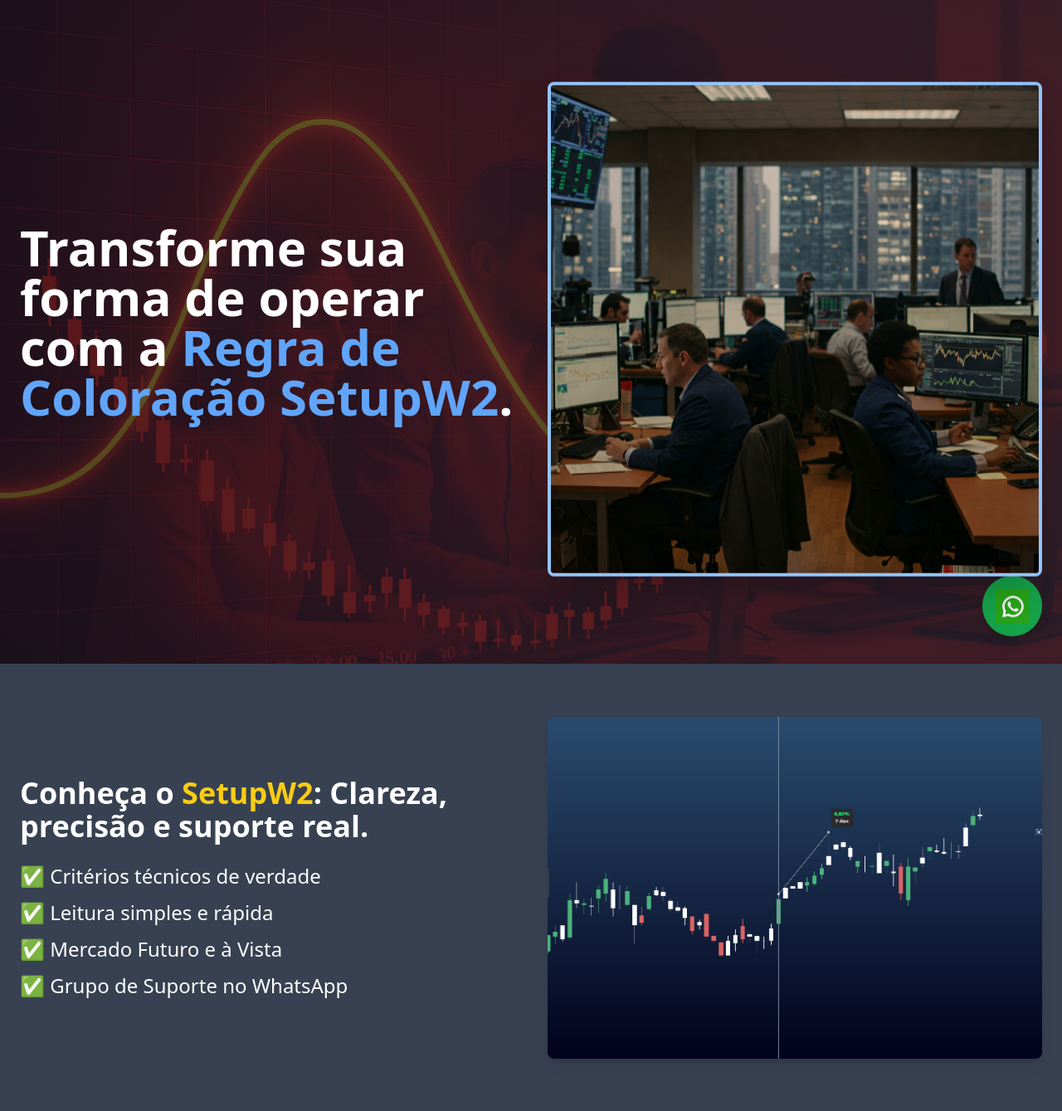
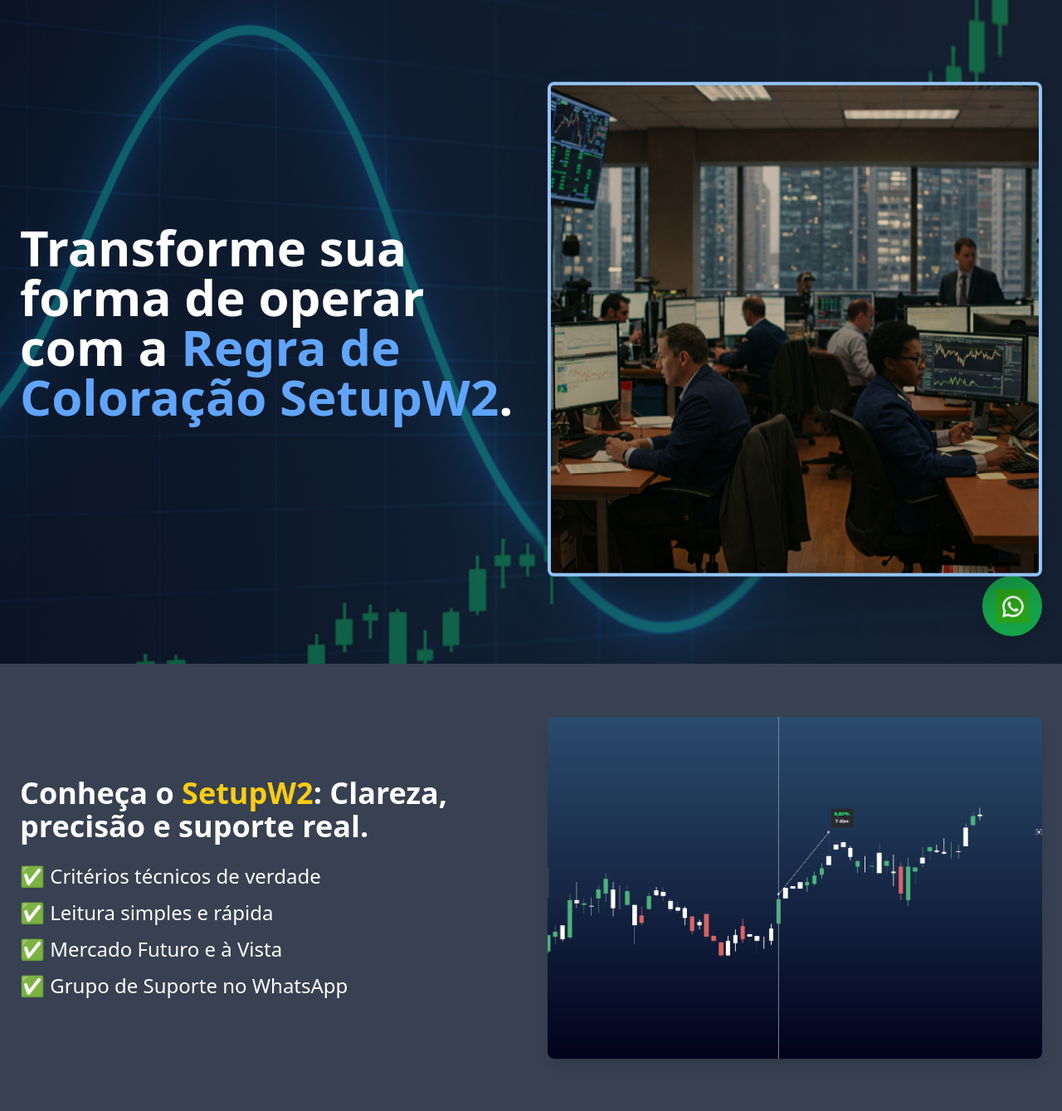
Before and after one commit to Vinicius-Werneck/meu-site-setupw, a Flask app: page / in a window 1280 px wide. Shown: the top 1339 px of the page at 83% size. Run offline with Flask 3, Linux system fonts and the light colour scheme; some libraries are stand-ins or nearby versions.

Commit message:
5 alteracao no html

```diff
--- a/index.html
+++ b/index.html
@@ -65,7 +65,7 @@
 
     <!-- Hero Section com Imagem Dinâmica -->
     <div class="relative flex items-center justify-center bg-gradient-to-r from-gray-900 to-gray-800 overflow-hidden min-h-screen">
-        <img src="static/img/teste12.png" alt="Gráfico" class="absolute inset-0 w-full h-full object-cover opacity-30">
+        <img src="static/img/teste11.png" alt="Gráfico" class="absolute inset-0 w-full h-full object-cover opacity-30">
 
         <div class="relative z-10 max-w-7xl mx-auto p-6 flex flex-col md:flex-row items-center gap-10">
             <div class="md:w-1/2">
--- a/templates/index.html
+++ b/templates/index.html
@@ -65,7 +65,7 @@
 
     <!-- Hero Section com Imagem Dinâmica -->
     <div class="relative flex items-center justify-center bg-gradient-to-r from-gray-900 to-gray-800 overflow-hidden min-h-screen">
-        <img src="static/img/teste12.png" alt="Gráfico" class="absolute inset-0 w-full h-full object-cover opacity-30">
+        <img src="static/img/teste11.png" alt="Gráfico" class="absolute inset-0 w-full h-full object-cover opacity-30">
 
         <div class="relative z-10 max-w-7xl mx-auto p-6 flex flex-col md:flex-row items-center gap-10">
             <div class="md:w-1/2">
```
